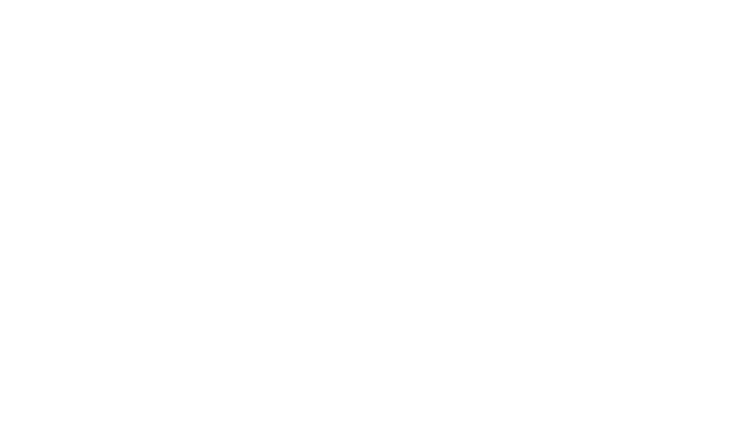
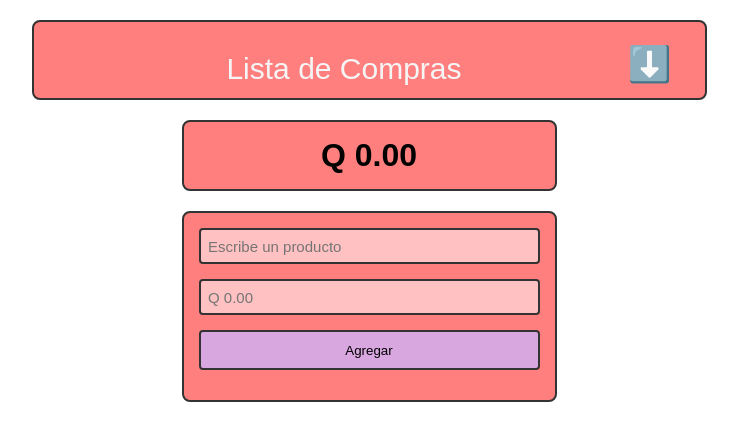
Before and after one commit to s0fiaa-s/lista_compras, a plain HTML site: page index.html in a window 1280 px wide. Shown: the whole page, without its empty margins (271-1009 px from the left). Drawn offline with nearby package versions, Linux system fonts and the light colour scheme.

Commit message:
Actualización Prueba

```diff
--- /dev/null
+++ b/components/formulario/formulario.css
@@ -0,0 +1,37 @@
+
+.formulario {
+    width: 25rem;
+    margin: 20px auto;
+    padding: 1rem;
+    background-color: #ff7f7f;
+    border: 2px solid #333;
+    border-radius: 8px;
+
+    display: flex;
+    flex-direction: column;
+    gap: 1rem;
+}
+
+.campo-producto, .campo-precio {
+    padding: 7.5px;
+    border: 2px solid #333;
+    border-radius: 4px;
+    font-size: 1rem;
+    background-color: #ffc1c1;
+}
+
+.btn-agregar, btn-eliminar {
+    padding: 10.5px;
+    background-color: #d8a7e0;
+    color: black;
+    border: 2px solid #333;
+    border-radius: 4px;
+
+}
+
+.item-producto {
+    display: flex;
+    justify-content: space-between;
+    padding: 8px 10px;
+    font-size: 15px;
+}
--- /dev/null
+++ b/components/formulario/formulario.js
@@ -0,0 +1,73 @@
+import { obtenerLista, guardarLista } from "../../control/Storage.js";
+
+export function Formulario(mostrarLista) {
+    let form = document.createElement('form');
+    form.className = "formulario";
+
+    let campoProducto = document.createElement('input');
+    campoProducto.className = "campo-producto";
+    campoProducto.type = "text";
+    campoProducto.placeholder = "Escribe un producto";
+    form.appendChild(campoProducto);
+
+    let campoPrecio = document.createElement('input');
+    campoPrecio.className = "campo-precio";
+    campoPrecio.type = "number";
+    campoPrecio.placeholder = "Q 0.00";
+    form.appendChild(campoPrecio);
+
+    let btnAgregar = document.createElement('button');
+    btnAgregar.className = "btn-agregar";
+    btnAgregar.textContent = "Agregar";
+    form.appendChild(btnAgregar);
+
+    let lista = document.createElement("ul");
+    lista.className = "lista-productos";
+    form.appendChild(lista);
+
+    //boton agregar
+    btnAgregar.addEventListener('click', (e) => {
+        e.preventDefault();
+
+    let nombre = campoProducto.value.trim();
+    let precio = parseFloat(campoPrecio.value);
+        if (nombre && !isNaN(precio) && precio > 0) {
+
+         let item = document.createElement('li');
+        item.className = "item-producto";
+        item.textContent = `${nombre} — Q${precio.toFixed(2)}`;
+
+
+     // Botón eliminar
+    let btnEliminar = document.createElement("button");
+    btnEliminar.className = "btn-eliminar";
+    btnEliminar.innerText = "❌";
+    btnEliminar.style.marginLeft = "10px";
+    item.appendChild(btnEliminar);
+
+    lista.appendChild(item);
+
+    // Guardar en localStorage
+    let carrito = obtenerLista();
+    carrito.push({ nombre, precio });
+    guardarLista(carrito);
+
+    // Limpiar inputs
+    campoProducto.value = "";
+    campoPrecio.value = "";
+
+    // Evento eliminar
+    btnEliminar.addEventListener("click", () => {
+      lista.removeChild(item);
+
+    let carritoActualizado = obtenerLista().filter(
+    p => !(p.nombre === nombre && p.precio === precio)
+    );
+    guardarLista(carritoActualizado);
+     });
+  }
+
+});
+
+    return form;
+}
--- a/components/header/header.css
+++ b/components/header/header.css
@@ -0,0 +1,32 @@
+header {
+    width: 45rem;
+    height: 80px;
+    padding: 2rem 2rem;
+    background-color: #ff7f7f;
+    border: 2px solid #333;
+    border-radius: 8px;
+
+    display: grid;
+    grid-template-columns: 1fr auto;
+    align-items: center;
+    margin: 20px auto;
+}
+
+.titulo {
+    color: whitesmoke;
+    font-size: 2em;
+
+    align-items: center;
+    margin-bottom: 30px;
+}
+
+.descargarlogo {
+    width: 50px;
+    height: 50px;
+
+    margin-top: -40px;
+    font-size: 35px;
+    display: flex;
+    justify-content: center;
+    align-items: center;
+}
--- a/components/header/header.js
+++ b/components/header/header.js
@@ -1,10 +1,21 @@
-function header() {
+import { descarga } from "../../control/descarga.js";
 
-    let header = document.createElement ('header');
+export function header() {
+    let header = document.createElement('header');
     header.className = "header";
+    let text = document.createElement('text');
+    text.className = "titulo";
+    text.innerHTML = "Lista de Compras";
 
-    let titulo = document.createElement('h2');
-    titulo.className = "title";
-    titulo.textContent = "Lista de Compras";
+    let div = document.createElement('div');
+    div.className = "descargarlogo";
+    div.innerHTML = "⬇️ ";
+    div.style.cursor = "pointer";
+    div.addEventListener("click", () => {
+    descarga("miContenedor");
+    });
 
-}
+    header.appendChild(text);
+    header.appendChild(div);
+
+ return header;}
--- /dev/null
+++ b/components/seccion/seccion1.css
@@ -0,0 +1,17 @@
+.seccion-1 {
+    width: 25rem;
+    margin: 20px auto;
+    padding: 1rem;
+    background-color: #ff7f7f;
+    border: 2px solid #333;
+    border-radius: 8px;
+
+    display: flex;
+    justify-content: center;
+    align-items: center;
+}
+
+.titulo-seccion1 {
+    font-size: 32px;
+    color: black;
+}
--- /dev/null
+++ b/components/seccion/seccion1.js
@@ -0,0 +1,15 @@
+export function seccion1() {
+
+    let seccion1 = document.createElement('section');
+    seccion1.className = "seccion-1";
+    seccion1.id = "miContenedor";
+
+    let titulo = document.createElement('h1');
+    titulo.className = "titulo-seccion1";
+    titulo.innerText = "Q 0.00"
+    seccion1.appendChild(titulo);
+
+
+
+    return seccion1;
+}
--- a/config.css
+++ b/config.css
@@ -9,5 +9,11 @@
 html {
 
     font-family: monospace;
-    font-size: 10px;
+    font-size: 15px;
 }
+
+body {
+  font-family: Arial, sans-serif;
+  text-align: center;
+  margin: 20px;
+}
--- a/control/Storage.js
+++ b/control/Storage.js
@@ -0,0 +1,17 @@
+const CARRITO = 'carrito';
+
+function guardarLista(lista) {
+localStorage.setItem(CARRITO, JSON.stringify(lista));
+}
+
+function obtenerLista() {
+return JSON.parse(localStorage.getItem(CARRITO)) || [];
+}
+
+function agregarProductos(nombre, precio) {
+    let productos = obtenerLista();
+    productos.push({ nombre, precio });
+    guardarLista(productos);
+}
+
+export { agregarProductos, guardarLista, obtenerLista };
--- /dev/null
+++ b/control/descarga.js
@@ -0,0 +1,9 @@
+export function descarga() {
+    const div = document.body;
+    window.html2canvas(div).then(canvas => {
+        const enlace = document.createElement("a");
+        enlace.href = canvas.toDataURL("image/png");
+        enlace.download = "Lista_compras.png";
+        enlace.click();
+    });
+}
--- a/index.html
+++ b/index.html
@@ -1,15 +1,21 @@
 <!DOCTYPE html>
 <html lang="es">
 <head>
-    <meta charset="UTF-8">
-    <meta name="viewport" content="width=device-width, initial-scale=1.0">
-    <title>Lista Compras</title>
+  <meta charset="UTF-8">
+  <meta name="viewport" content="width=device-width, initial-scale=1.0">
+  <title>Lista de Compras</title>
 
-<!--Enlaces-->
-    <link rel="stylesheet" href="config.css">
+  <link rel="stylesheet" href="config.css">
+  <link rel="stylesheet" href="./components/header/header.css">
+  <link rel="stylesheet" href="./components/seccion/seccion1.css">
+  <link rel="stylesheet" href="./components/formulario/formulario.css">
 
 </head>
 <body>
+
+    <div id="root"></div>
+    <script src="https://cdn.jsdelivr.net/npm/html2canvas@1.4.1/dist/html2canvas.min.js"></script>
+
 
     <script src="main.js" type="module"></script>
 
--- a/main.js
+++ b/main.js
@@ -0,0 +1,36 @@
+import { Formulario } from "./components/formulario/formulario.js";
+import { header } from "./components/header/header.js";
+import { seccion1 } from "./components/seccion/seccion1.js";
+import { obtenerLista, guardarLista } from "./control/Storage.js";
+
+function seccion(){
+
+    let seccion = document.createElement('section');
+
+
+    let listaProductos = obtenerLista();
+
+    //LocalStorange
+
+    if (!listaProductos.length === 0) {
+        listaProductos = [];
+        guardarLista(listaProductos);
+    }
+    console.log(listaProductos);
+
+    //header
+    seccion.appendChild(header());
+
+    //seccion1
+    seccion.appendChild(seccion1());
+
+    //formulario
+    seccion.appendChild(Formulario());
+
+    return seccion;
+
+}
+
+// 🔹 Aquí apuntamos al root
+const root = document.querySelector('#root');
+root.appendChild(seccion());
```
